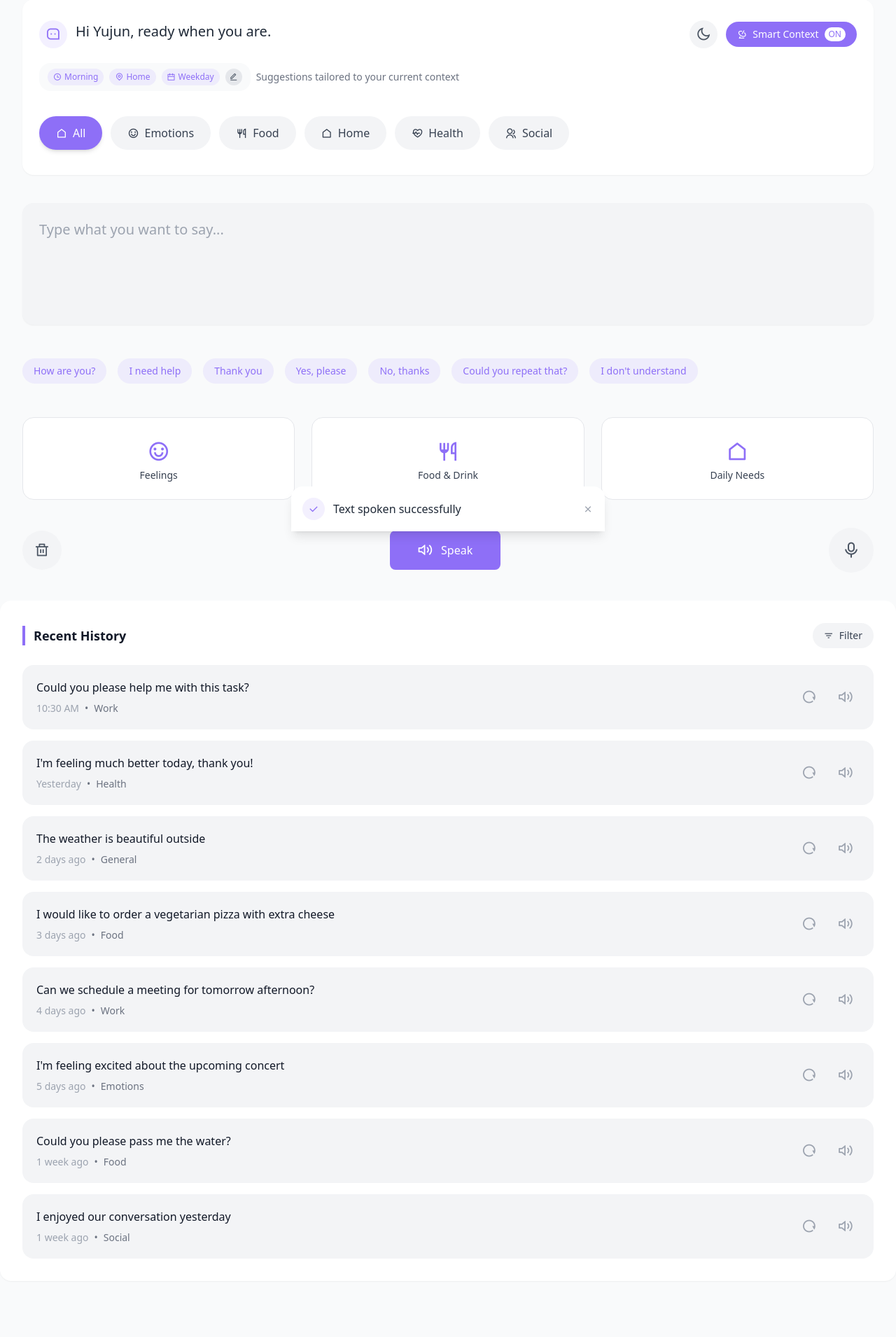
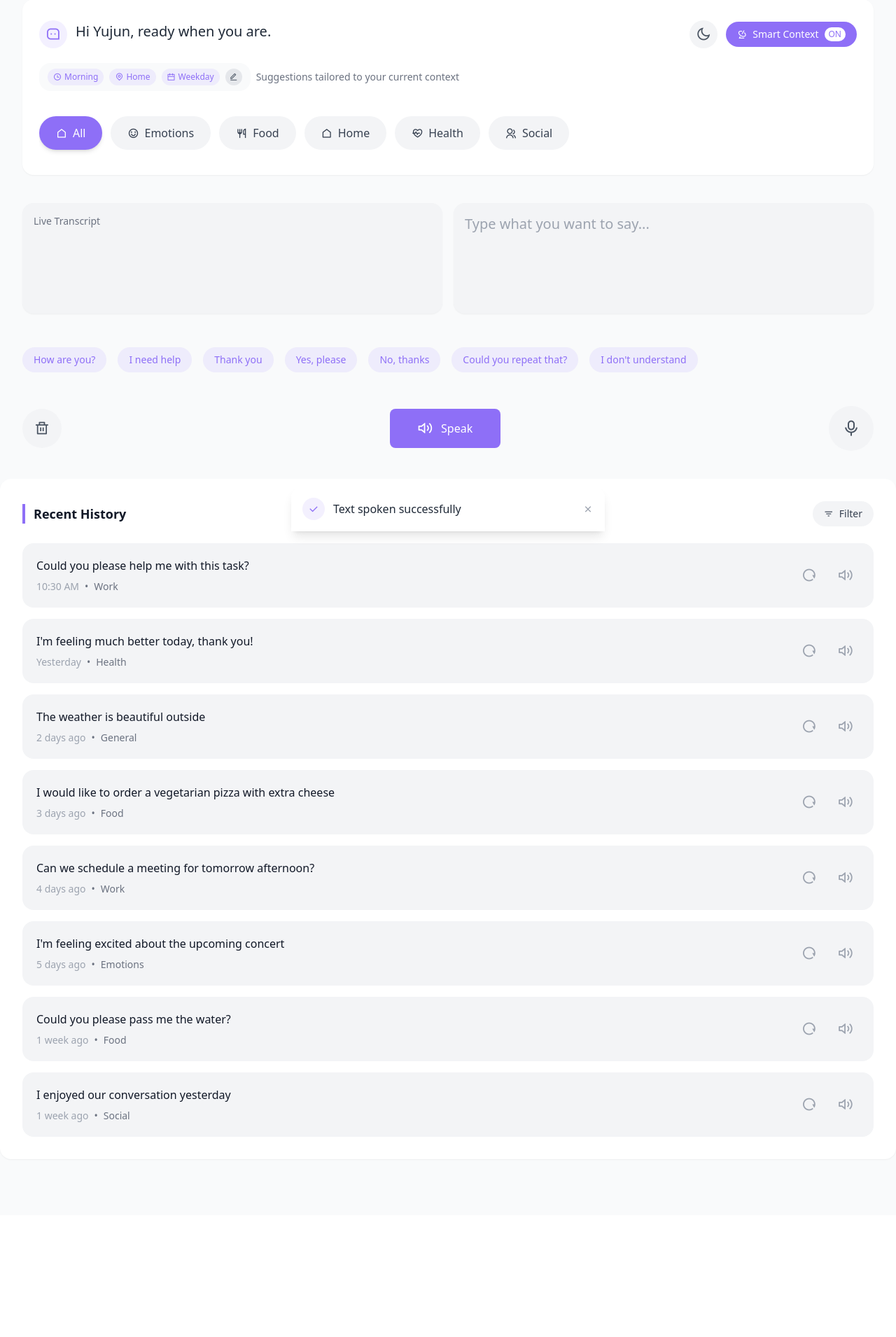
Before and after one commit to YujunGe07/V1_AI_ML_AAC, a Flask app: page / in a window 1280 px wide. Shown: the part 105-2015 px from the top of the page at 70% size. After the commit the page ends 1762 px from the top, so only its background shows below. Run offline with Flask 3, Linux system fonts and the light colour scheme; some libraries are stand-ins or nearby versions.

Commit message:
Updated UI

```diff
--- a/static/js/script.js
+++ b/static/js/script.js
@@ -17,11 +17,19 @@ function updateSpeakButtonState(isSpeaking) {
     if (speakBtn) {
         if (isSpeaking) {
             speakBtn.classList.add('speaking');
-            speakBtn.innerHTML = '<i class="ri-volume-up-fill"></i>';
+            speakBtn.innerHTML = `
+                <i class="ri-volume-up-fill"></i>
+                <span class="action-button-label">Speaking...</span>
+                <div class="absolute bottom-0 left-0 w-full h-1 bg-white opacity-20 speaking-indicator"></div>
+            `;
             speakBtn.disabled = true;
         } else {
             speakBtn.classList.remove('speaking');
-            speakBtn.innerHTML = '<i class="ri-volume-up-line"></i>';
+            speakBtn.innerHTML = `
+                <i class="ri-volume-up-line"></i>
+                <span class="action-button-label">Speak</span>
+                <div class="absolute bottom-0 left-0 w-full h-1 bg-white opacity-20 speaking-indicator"></div>
+            `;
             speakBtn.disabled = false;
         }
     }
@@ -181,7 +189,14 @@ class AudioRecorder {
             body: formData
         });
         const data = await response.json();
-        document.getElementById('outputText').value = data.transcript || '';
+        const transcript = data.transcript || '';
+        document.getElementById('outputText').value = transcript;
+
+        const liveTranscriptBox = document.getElementById('liveTranscript');
+        if (liveTranscriptBox) {
+          liveTranscriptBox.textContent = transcript;
+        }
+
     }
 }
 
@@ -696,6 +711,14 @@ darkModeToggle.classList.add('bg-gray-100', 'text-gray-600');
 // Save preference to localStorage
 localStorage.setItem('darkMode', 'disabled');
 }
+
+// Update toolbar theme
+const actionToolbar = document.querySelector('.action-toolbar');
+if (document.documentElement.classList.contains('dark')) {
+    actionToolbar.classList.add('dark');
+} else {
+    actionToolbar.classList.remove('dark');
+}
 });
 // Check for saved dark mode preference
 const darkModeSetting = localStorage.getItem('darkMode');
--- a/templates/index.html
+++ b/templates/index.html
@@ -411,29 +476,28 @@ Suggestions are based on your environment. Turn off Smart Context to choose manu
 </button>
 </div>
 </div>
-<div class="bg-gray-100 rounded-lg p-6 mb-8 min-h-[150px] shadow-sm transition-all duration-300" id="outputArea">
-<textarea class="w-full bg-transparent border-none outline-none resize-none text-xl text-gray-800 min-h-[120px] placeholder-gray-400 keyboard-focus" id="outputText" placeholder="Type what you want to say..." tabindex="0" aria-label="Text output area"></textarea>
+<div class="flex gap-4 mb-8">
+  <!-- Left: Transcript Display -->
+  <div class="w-1/2 bg-gray-100 dark:bg-gray-800 rounded-lg p-4 shadow-sm min-h-[150px]">
+    <p class="text-sm text-gray-500 dark:text-gray-400 mb-2">Live Transcript</p>
+    <div id="liveTranscript" class="text-gray-700 dark:text-gray-200 text-base whitespace-pre-line">
+      <!-- Transcript will show here -->
+    </div>
+  </div>
+
+  <!-- Right: User Input Area -->
+  <div class="w-1/2 bg-gray-100 dark:bg-gray-800 rounded-lg p-4 shadow-sm" id="outputArea">
+    <textarea class="w-full bg-transparent border-none outline-none resize-none text-xl text-gray-800 dark:text-gray-200 min-h-[120px] placeholder-gray-400 keyboard-focus" id="outputText" placeholder="Type what you want to say..." tabindex="0" aria-label="Text output area"></textarea>
+  </div>
 </div>
+
+
 <div class="flex items-center space-x-4 mb-8 overflow-x-auto py-4 hide-scrollbar" id="suggestions" style="scroll-behavior: smooth; -webkit-overflow-scrolling: touch;">
 <button class="suggestion-btn px-4 py-2 bg-primary bg-opacity-10 text-primary rounded-full whitespace-nowrap text-sm font-medium hover:bg-opacity-30 cursor-pointer transition-all duration-300 keyboard-focus" data-category="all" tabindex="0">How are you?</button>
 <button class="suggestion-btn px-4 py-2 bg-primary bg-opacity-10 text-primary rounded-full whitespace-nowrap text-sm font-medium hover:bg-opacity-30 cursor-pointer transition-all duration-300 keyboard-focus" data-category="all" tabindex="0">I need help</button>
 <button class="suggestion-btn px-4 py-2 bg-primary bg-opacity-10 text-primary rounded-full whitespace-nowrap text-sm font-medium hover:bg-opacity-30 cursor-pointer transition-all duration-300 keyboard-focus" data-category="all" tabindex="0">Thank you</button>
 <button class="suggestion-btn px-4 py-2 bg-primary bg-opacity-10 text-primary rounded-full whitespace-nowrap text-sm font-medium hover:bg-opacity-30 cursor-pointer transition-all duration-300 keyboard-focus" data-category="all" tabindex="0">Yes, please</button>
 <button class="suggestion-btn px-4 py-2 bg-primary bg-opacity-10 text-primary rounded-full whitespace-nowrap text-sm font-medium hover:bg-opacity-30 cursor-pointer transition-all duration-300 keyboard-focus" data-category="all" tabindex="0">No, thanks</button>
-</div>
-<div class="grid grid-cols-3 gap-6 mb-10">
-<button class="quick-category p-6 bg-white border border-gray-200 rounded-lg text-center hover:border-primary hover:shadow-md cursor-pointer transition-all duration-300 keyboard-focus" data-category="emotions" tabindex="0" aria-label="Feelings category">
-<i class="ri-emotion-happy-line ri-2x mb-4 text-primary"></i>
-<p class="text-sm font-medium text-gray-700">Feelings</p>
-</button>
-<button class="quick-category p-6 bg-white border border-gray-200 rounded-lg text-center hover:border-primary hover:shadow-md cursor-pointer transition-all duration-300 keyboard-focus" data-category="food" tabindex="0" aria-label="Food and drink category">
-<i class="ri-restaurant-line ri-2x mb-4 text-primary"></i>
-<p class="text-sm font-medium text-gray-700">Food & Drink</p>
-</button>
-<button class="quick-category p-6 bg-white border border-gray-200 rounded-lg text-center hover:border-primary hover:shadow-md cursor-pointer transition-all duration-300 keyboard-focus" data-category="home" tabindex="0" aria-label="Daily needs category">
-<i class="ri-home-line ri-2x mb-4 text-primary"></i>
-<p class="text-sm font-medium text-gray-700">Daily Needs</p>
-</button>
 </div>
 <div class="flex items-center justify-between">
 <button id="clearBtn" class="w-14 h-14 flex items-center justify-center text-gray-600 hover:text-primary bg-gray-100 rounded-full cursor-pointer transition-all duration-300 hover:shadow-md keyboard-focus" tabindex="0" aria-label="Clear text">
```
Also changed, not shown: other parts of templates/index.html (+69 -4 lines).
